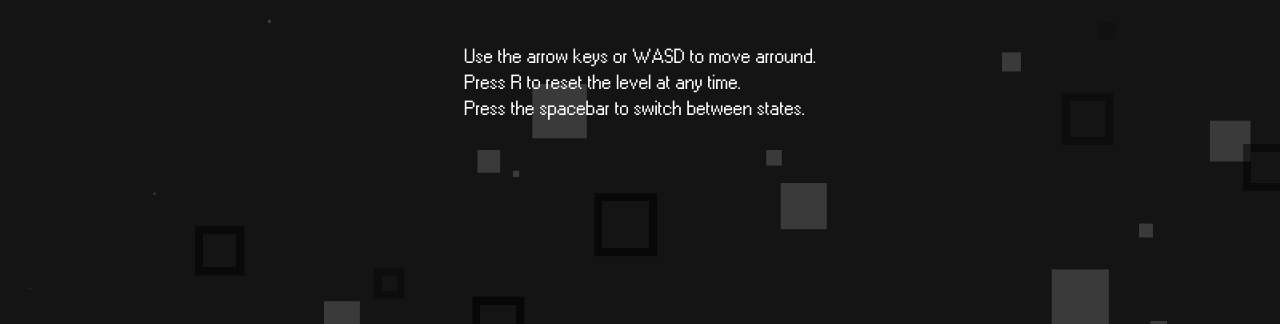
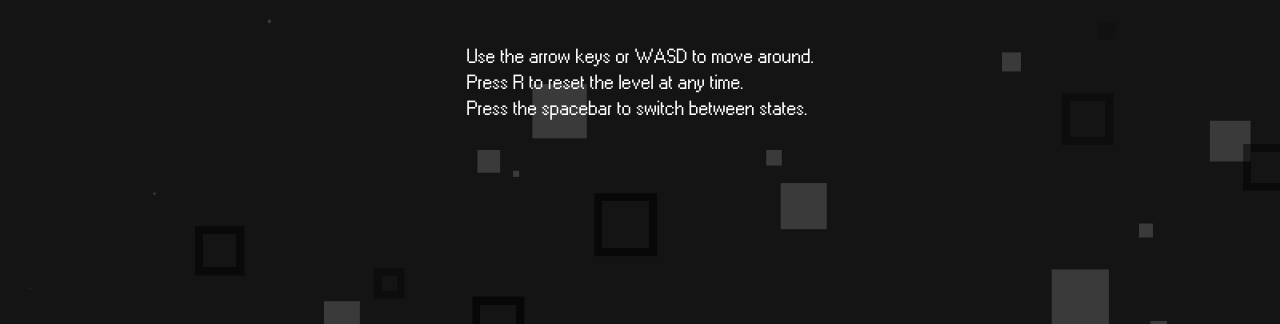
Before and after one commit to jv1ma/atvOeyci7JtgVru0imVLaIm8, a plain HTML site: page index.html in a window 1280 px wide. Shown: the part 476-800 px from the top of the page. Drawn offline with Linux system fonts and the light colour scheme; animation ran at ten frames a second.

Commit message:
Update index.html

```diff
--- a/index.html
+++ b/index.html
@@ -15,7 +15,7 @@
     <img src="quibble.png" class="quibble">
     <h1>TUTORIAL</h1>
     <p>
-        Use the arrow keys or WASD to move arround.<br>
+        Use the arrow keys or WASD to move around.<br>
         Press R to reset the level at any time.<br>
         Press the spacebar to switch between states.<br>
     </p>
```
